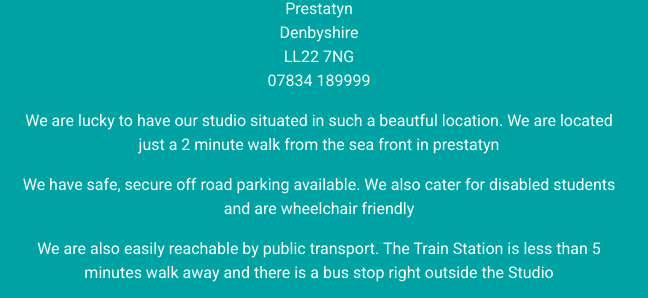
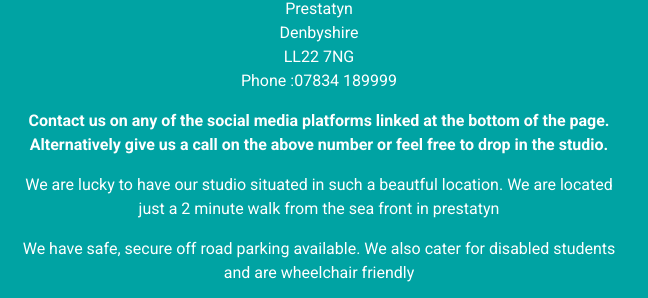
Before and after one commit to Dan555-33/coastal-guitar-tuition, a plain HTML site: page studio.html in a window 1280 px wide. Shown: the part 1450-1748 px from the top of the page, 632-1280 px from the left. Drawn offline with nearby package versions, Linux system fonts and the light colour scheme.

Commit message:
screenshots and content added to readme

```diff
--- a/studio.html
+++ b/studio.html
@@ -149,9 +149,12 @@
             <h4 class="text-center">Address:</h4>
             <p class="text-center">
               GTC Studios <br>22 Teveor Road <br>Prestatyn <br>Denbyshire
-              <br>LL22 7NG<br>07834 189999
+              <br>LL22 7NG<br>Phone :07834 189999
             </p>
 
+            <p class="text-center fw-bold">
+                Contact us on any of the social media platforms linked at the bottom of the page. Alternatively give us a call on the above number or feel free to drop in the studio.
+            </p>
             <p class="text-center">
               We are lucky to have our studio situated in such a beautful
               location. We are located just a 2 minute walk from the sea front
```
Also changed, not shown: screenshots/user-test-2.png (added), screenshots/user-test-4.png (added), screenshots/user-test-5.png (added), screenshots/user-test-6.png (added), screenshots/what-we-have -offer.png (added), 2 other files.
